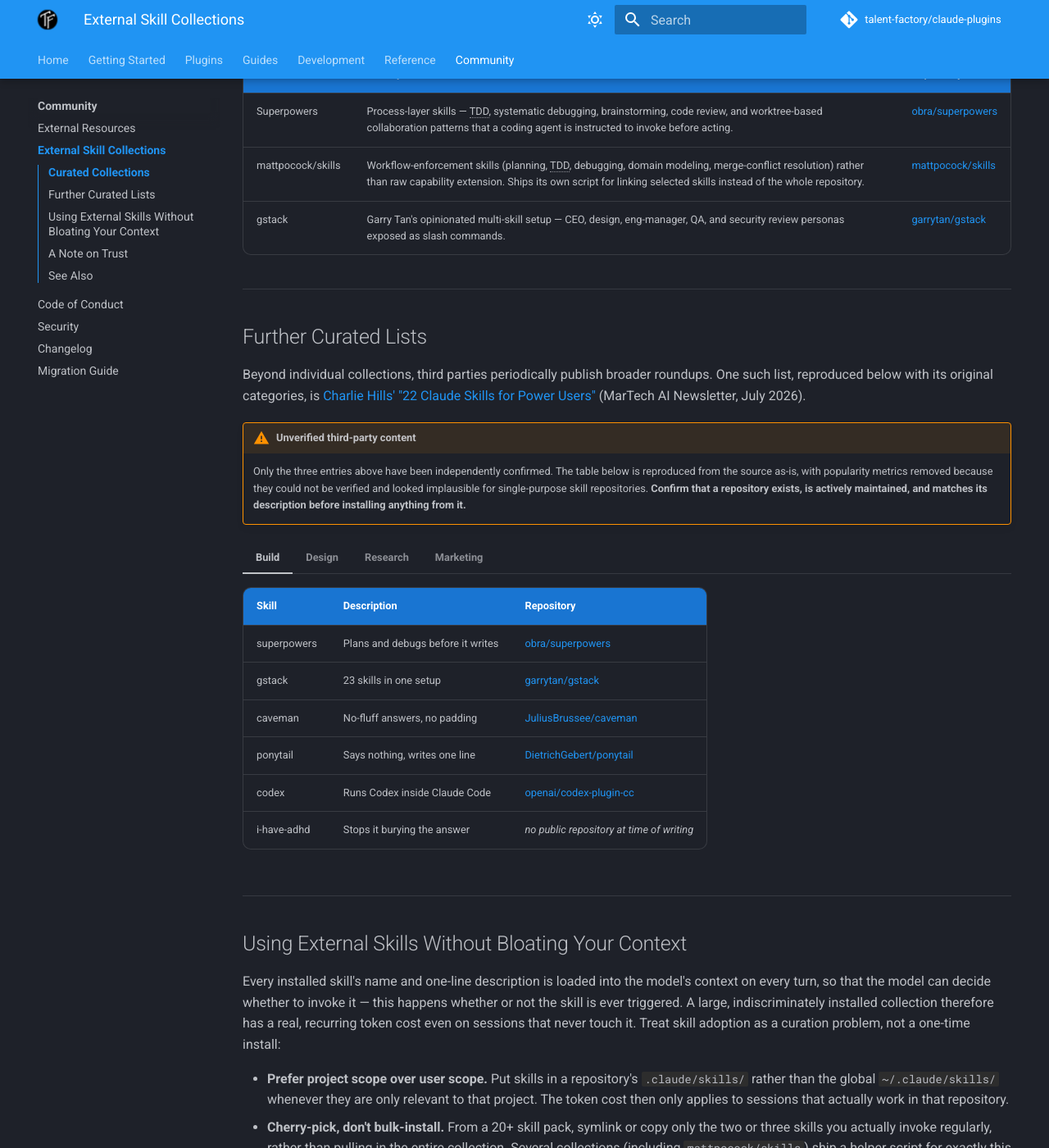
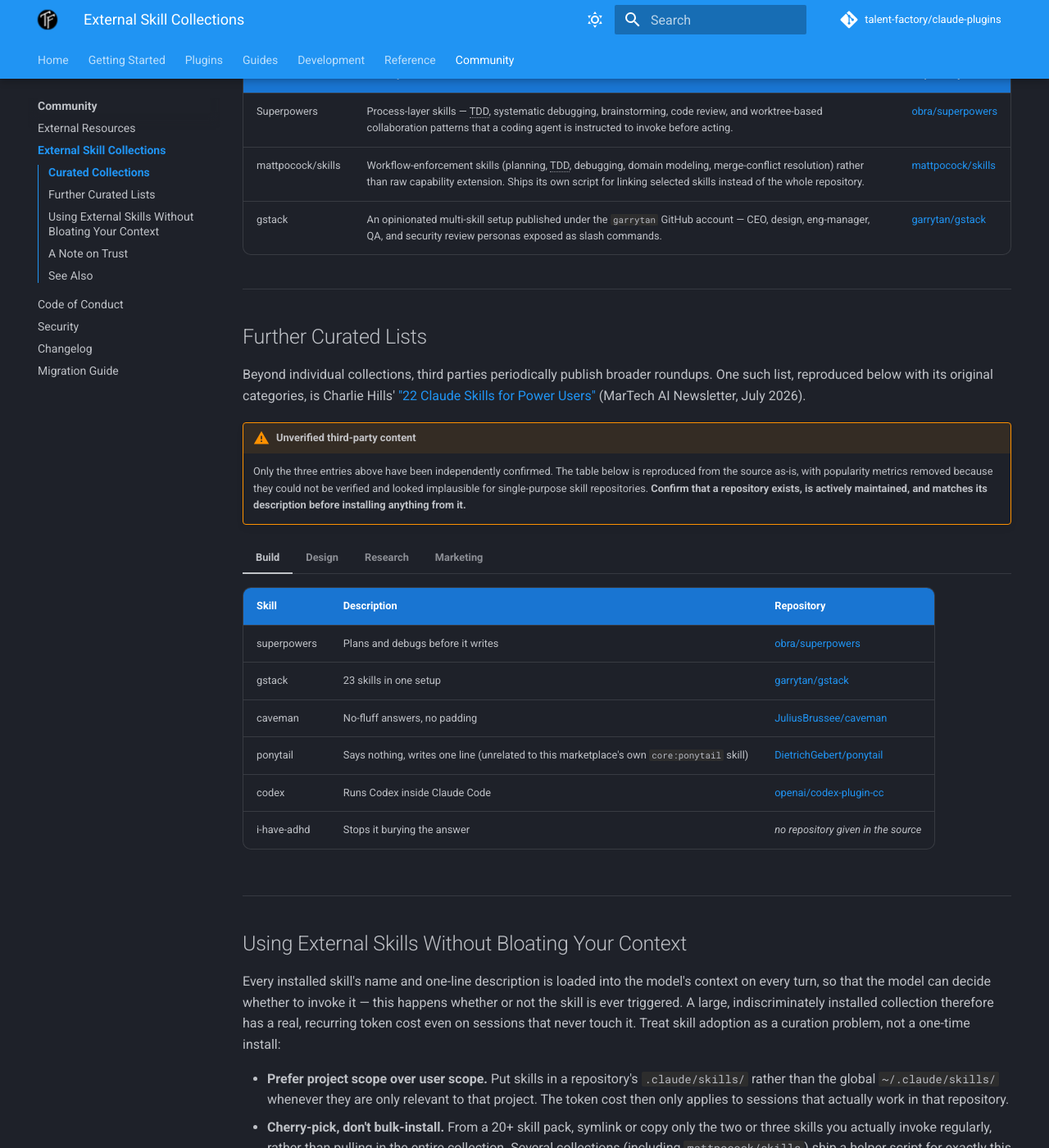
Before and after one commit to talent-factory/claude-plugins, an MkDocs documentation site: the page built from docs/community/external-skills.md, in a window 1280 px wide and 1400 px high, scrolled down 487 px. Shown: the whole window at 82% size. Built offline with MkDocs 1.6.1 and Material for MkDocs 9.7.7, drawn with Linux system fonts in a browser that asks for light colours; comment, search, counter and statistics services are not loaded; some of the changed text lies outside the part shown.

Commit message:
🐛 fix: PR-Review-Befunde in external-skills.md beheben
Aus /pr-review-toolkit:review-pr für PR #52 (code-reviewer +
comment-analyzer, parallel):

- --plugin-dir-Testempfehlung entfernt, sie widersprach der Prämisse
  der Seite (Skill-Ordner sind keine Plugins); durch Symlink in
  Scratch-Projekt/.claude/skills/ ersetzt (beide Agenten unabhängig
  gefunden)
- Zitat-Link zeigt jetzt auf den konkreten Substack-Post statt auf
  die Newsletter-Startseite
- i-have-adhd-Zeile umformuliert, damit sie keine eigene
  Verifikationsaussage suggeriert, die dem 'as-is, unverifiziert'-
  Hinweis der Sektion widerspricht
- gstack-Zeile: Autor-Zuschreibung an Garry Tan auf 'published under
  the garrytan GitHub account' abgeschwächt (Identitätsclaim ohne
  separate Verifikation)
- Namenskollision zwischen dem reproduzierten 'ponytail' und dem
  eigenen core:ponytail-Skill dieses Repos kenntlich gemacht

```diff
--- a/docs/community/external-skills.md
+++ b/docs/community/external-skills.md
@@ -12,13 +12,13 @@
 |------------|-------------|------------|
 | Superpowers | Process-layer skills — TDD, systematic debugging, brainstorming, code review, and worktree-based collaboration patterns that a coding agent is instructed to invoke before acting. | [obra/superpowers](https://github.com/obra/superpowers) |
 | mattpocock/skills | Workflow-enforcement skills (planning, TDD, debugging, domain modeling, merge-conflict resolution) rather than raw capability extension. Ships its own script for linking selected skills instead of the whole repository. | [mattpocock/skills](https://github.com/mattpocock/skills) |
-| gstack | Garry Tan's opinionated multi-skill setup — CEO, design, eng-manager, QA, and security review personas exposed as slash commands. | [garrytan/gstack](https://github.com/garrytan/gstack) |
+| gstack | An opinionated multi-skill setup published under the `garrytan` GitHub account — CEO, design, eng-manager, QA, and security review personas exposed as slash commands. | [garrytan/gstack](https://github.com/garrytan/gstack) |
 
 ---
 
 ## Further Curated Lists
 
-Beyond individual collections, third parties periodically publish broader roundups. One such list, reproduced below with its original categories, is [Charlie Hills' "22 Claude Skills for Power Users"](https://charliehills.substack.com/) (MarTech AI Newsletter, July 2026).
+Beyond individual collections, third parties periodically publish broader roundups. One such list, reproduced below with its original categories, is Charlie Hills' ["22 Claude Skills for Power Users"](https://substack.com/@charliehills/note/c-302629554) (MarTech AI Newsletter, July 2026).
 
 !!! warning "Unverified third-party content"
     Only the three entries above have been independently confirmed. The table below is reproduced from the source as-is, with popularity metrics removed because they could not be verified and looked implausible for single-purpose skill repositories. **Confirm that a repository exists, is actively maintained, and matches its description before installing anything from it.**
@@ -30,9 +30,9 @@
     | superpowers | Plans and debugs before it writes | [obra/superpowers](https://github.com/obra/superpowers) |
     | gstack | 23 skills in one setup | [garrytan/gstack](https://github.com/garrytan/gstack) |
     | caveman | No-fluff answers, no padding | [JuliusBrussee/caveman](https://github.com/JuliusBrussee/caveman) |
-    | ponytail | Says nothing, writes one line | [DietrichGebert/ponytail](https://github.com/DietrichGebert/ponytail) |
+    | ponytail | Says nothing, writes one line (unrelated to this marketplace's own `core:ponytail` skill) | [DietrichGebert/ponytail](https://github.com/DietrichGebert/ponytail) |
     | codex | Runs Codex inside Claude Code | [openai/codex-plugin-cc](https://github.com/openai/codex-plugin-cc) |
-    | i-have-adhd | Stops it burying the answer | *no public repository at time of writing* |
+    | i-have-adhd | Stops it burying the answer | *no repository given in the source* |
 
 === "Design"
 
@@ -73,7 +73,7 @@
 
 - **Prefer project scope over user scope.** Put skills in a repository's `.claude/skills/` rather than the global `~/.claude/skills/` whenever they are only relevant to that project. The token cost then only applies to sessions that actually work in that repository.
 - **Cherry-pick, don't bulk-install.** From a 20+ skill pack, symlink or copy only the two or three skills you actually invoke regularly, rather than pulling in the entire collection. Several collections (including `mattpocock/skills`) ship a helper script for exactly this purpose — check the repository's `scripts/` or `README.md` before resorting to a manual copy.
-- **Trial in isolation first.** Test a new skill with `claude --plugin-dir <path>` or in a disposable worktree before adding it to your global configuration, so a broken or overly broad trigger description does not affect every other session.
+- **Trial in isolation first.** Symlink a new skill into a scratch project's `.claude/skills/` inside a disposable worktree before adding it to your global (`~/.claude/skills/`) configuration, so a broken or overly broad trigger description does not affect every other session. (`claude --plugin-dir <path>` is a different mechanism — it loads a full plugin scaffold with `.claude-plugin/plugin.json`, not a bare skill folder.)
 - **Write (or edit) trigger descriptions narrowly.** A skill's `description` frontmatter is what the model matches against; an overly broad description causes false triggers, which then pull the skill's full body into context unnecessarily.
 - **Audit periodically.** Revisit `.claude/skills/` and `~/.claude/skills/` every so often and remove anything you have not invoked in months. There is no built-in expiry — unused skills persist and keep costing tokens until removed.
 
```
